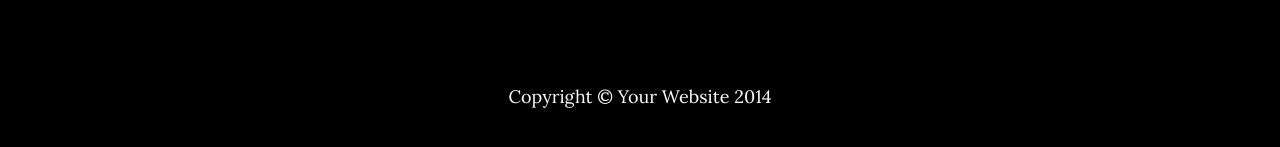
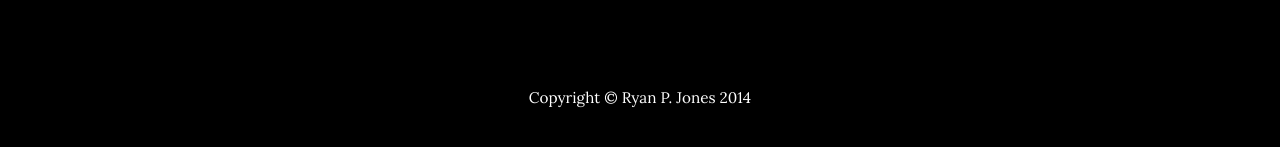
Before and after one commit to ryanpjones/ryanpjones.github.io, a Jekyll site: the page built from index.html, in a window 1280 px wide and 900 px high, scrolled down 2501 px. Shown: the part 739-886 px from the top of the window. Built offline with Jekyll 4.4.1, drawn with Linux system fonts in a browser that asks for light colours; nearby versions of some CDN libraries.

Commit message:
Update copyright in footer

```diff
--- a/_layouts/base.html
+++ b/_layouts/base.html
@@ -40,7 +40,7 @@
     <!-- Footer -->
     <footer>
       <div class="container text-center">
-        <p>Copyright &copy; Your Website 2014</p>
+        <p><small>Copyright &copy; Ryan P. Jones 2014</small></p>
       </div>
     </footer>
 
```
